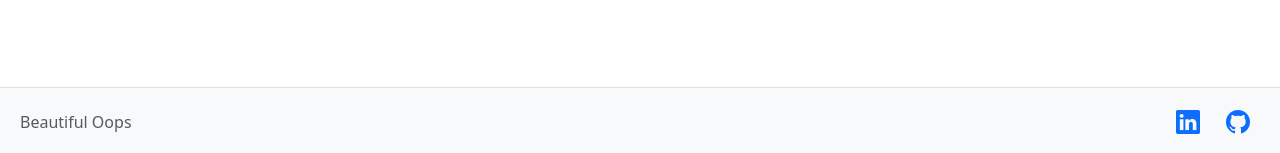
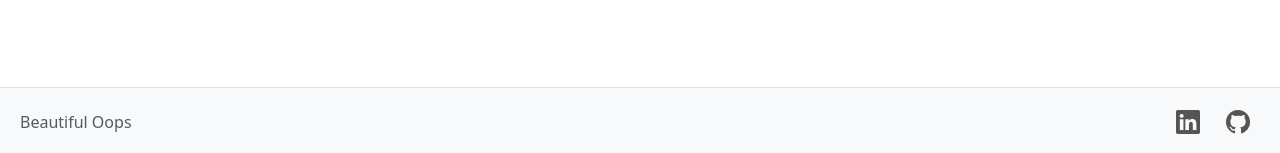
Before and after one commit to hyelinyu/hyelinyu.github.io, a Jekyll site: the page built from _posts/2024-05-04-data-grocery.md, in a window 1280 px wide and 900 px high, scrolled down 199 px. Shown: the part 744-897 px from the top of the window. Built offline with Jekyll 4.4.1, drawn with Linux system fonts in a browser that asks for light colours.

Commit message:
footer error fix try1

```diff
--- a/index_legacy.html
+++ b/index_legacy.html
@@ -1,6 +1,3 @@
----
-layout: default
----
 
 <html lang="en">
     <head>
--- a/resources/style.css
+++ b/resources/style.css
@@ -351,3 +351,29 @@
 body.dark-mode .dark-mode-img {
   display: inline;
 }
+
+/* 푸터 전체 색상 통제 */
+body.light-mode footer {
+  background-color: #f8f9fa;
+  color: #555555;
+}
+body.dark-mode footer {
+  background-color: #141414;
+  color: #cccccc;
+}
+
+/* 푸터 링크 색상 통제 */
+body.light-mode footer a {
+  color: #555555;
+}
+body.dark-mode footer a {
+  color: #cccccc;
+}
+
+/* 아이콘 (svg)도 색상 고정 */
+body.light-mode footer svg {
+  fill: #555555;
+}
+body.dark-mode footer svg {
+  fill: #cccccc;
+}
```
